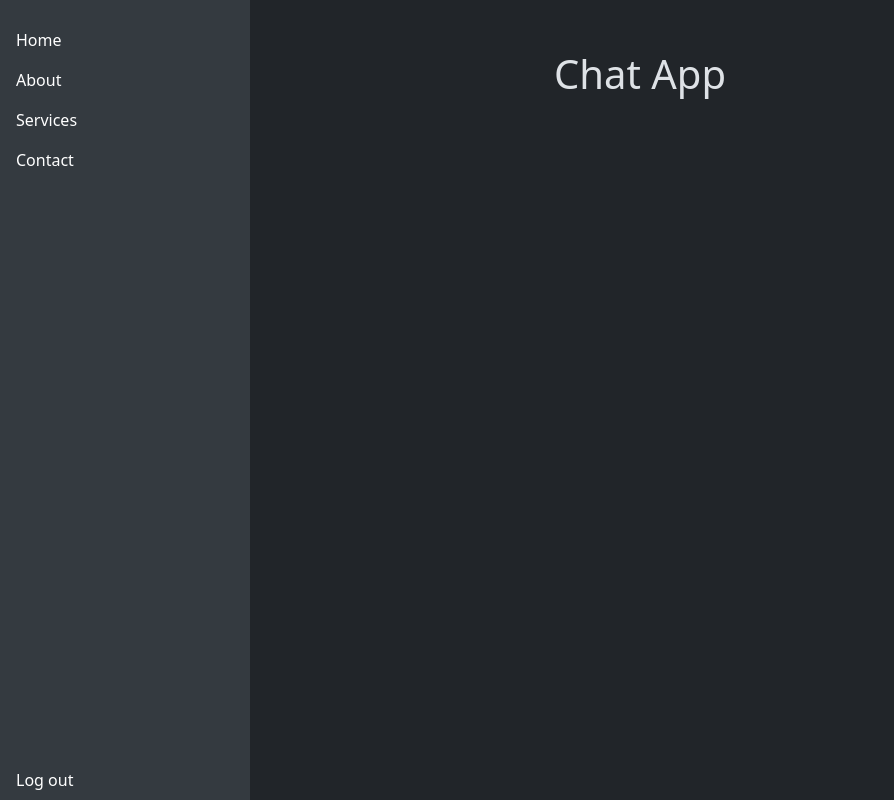
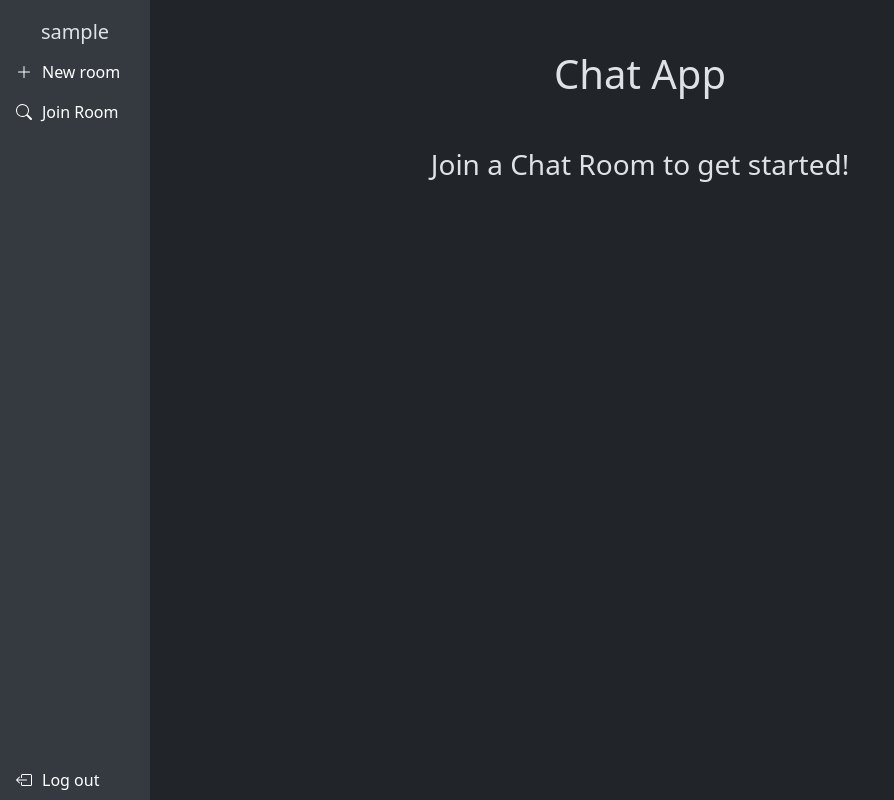
Before and after one commit to samarthk2402/Chat-App, a React (Vite) app in the folder frontend/: page / in a window 1280 px wide. Shown: the whole page, without its empty margins (0-894 px from the left). Built offline with nearby package versions, Linux system fonts and the light colour scheme; sample sign-in values are in the browser's storage.

Commit message:
Added username to navbar

```diff
--- a/frontend/package.json
+++ b/frontend/package.json
@@ -11,9 +11,11 @@
   },
   "dependencies": {
     "bootstrap": "^5.3.3",
+    "bootstrap-icons": "^1.11.3",
     "jwt-decode": "^4.0.0",
     "react": "^18.3.1",
     "react-bootstrap": "^2.10.4",
+    "react-bootstrap-icons": "^1.11.4",
     "react-dom": "^18.3.1",
     "react-router-dom": "^6.25.1"
   },
--- a/frontend/src/components/CredentialsForm.jsx
+++ b/frontend/src/components/CredentialsForm.jsx
@@ -53,6 +53,8 @@ const CredentialsForm = ({ root, method }) => {
 
       localStorage.setItem("ACCESS_TOKEN", data.access);
       localStorage.setItem("REFRESH_TOKEN", data.refresh);
+      localStorage.setItem("USERNAME", username);
+      localStorage.setItem("EMAIL", email);
       navigate("/");
     } catch (error) {
       console.log(error);
@@ -79,6 +81,8 @@ const CredentialsForm = ({ root, method }) => {
         const token = await res.json();
         localStorage.setItem("ACCESS_TOKEN", token.access);
         localStorage.setItem("REFRESH_TOKEN", token.refresh);
+        localStorage.setItem("USERNAME", username);
+        localStorage.setItem("EMAIL", email);
         navigate("/");
       } else if (res.status === 401) {
         window.alert("Invalid login credentials!");
--- a/frontend/src/pages/Home.jsx
+++ b/frontend/src/pages/Home.jsx
@@ -1,10 +1,14 @@
 import React from "react";
 import { useNavigate } from "react-router-dom";
-import { Nav, Container } from "react-bootstrap";
+import { Nav, Container, Navbar } from "react-bootstrap";
 import "../styles/Navbar.css";
+import { BoxArrowLeft, PlusLg, Search } from "react-bootstrap-icons";
 
 const Home = () => {
   const navigate = useNavigate();
+
+  const username = localStorage.getItem("USERNAME");
+  const email = localStorage.getItem("EMAIL");
 
   const logout = () => {
     localStorage.setItem("ACCESS_TOKEN", null);
@@ -15,28 +19,29 @@ const Home = () => {
   return (
     <>
       <Nav className="flex-column vertical-nav">
+        <Navbar.Brand style={{ marginLeft: "auto", marginRight: "auto" }}>
+          <h5>{username}</h5>
+        </Navbar.Brand>
         <Nav.Link href="#" className="text-white">
-          Home
+          <PlusLg style={{ marginRight: "10px" }} />
+          New room
         </Nav.Link>
         <Nav.Link href="#" className="text-white">
-          About
-        </Nav.Link>
-        <Nav.Link href="#" className="text-white">
-          Services
-        </Nav.Link>
-        <Nav.Link href="#" className="text-white">
-          Contact
+          <Search style={{ marginRight: "10px" }} />
+          Join Room
         </Nav.Link>
         <Nav.Link
           href="#"
           className="text-white mt-auto logout-link"
           onClick={logout}
         >
-          Log out
+          <BoxArrowLeft style={{ marginRight: "10px" }} /> Log out
         </Nav.Link>
       </Nav>
       <Container>
-        <h1>Home</h1>
+        <h3 style={{ textAlign: "center" }}>
+          Join a Chat Room to get started!
+        </h3>
       </Container>
     </>
   );
--- a/frontend/src/styles/Navbar.css
+++ b/frontend/src/styles/Navbar.css
@@ -1,5 +1,5 @@
 .vertical-nav {
-  width: 250px;
+  width: 150px;
   height: 100vh;
   position: absolute; /* Change to absolute */
   top: 0;
@@ -12,6 +12,8 @@
 
 .vertical-nav .nav-link {
   color: #fff;
+  display: flex;
+  align-items: center; /* Align items vertically in the center */
 }
 
 .logout-link {
```
Also changed, not shown: 1 other file (tests, documents, lock files or other folders).
